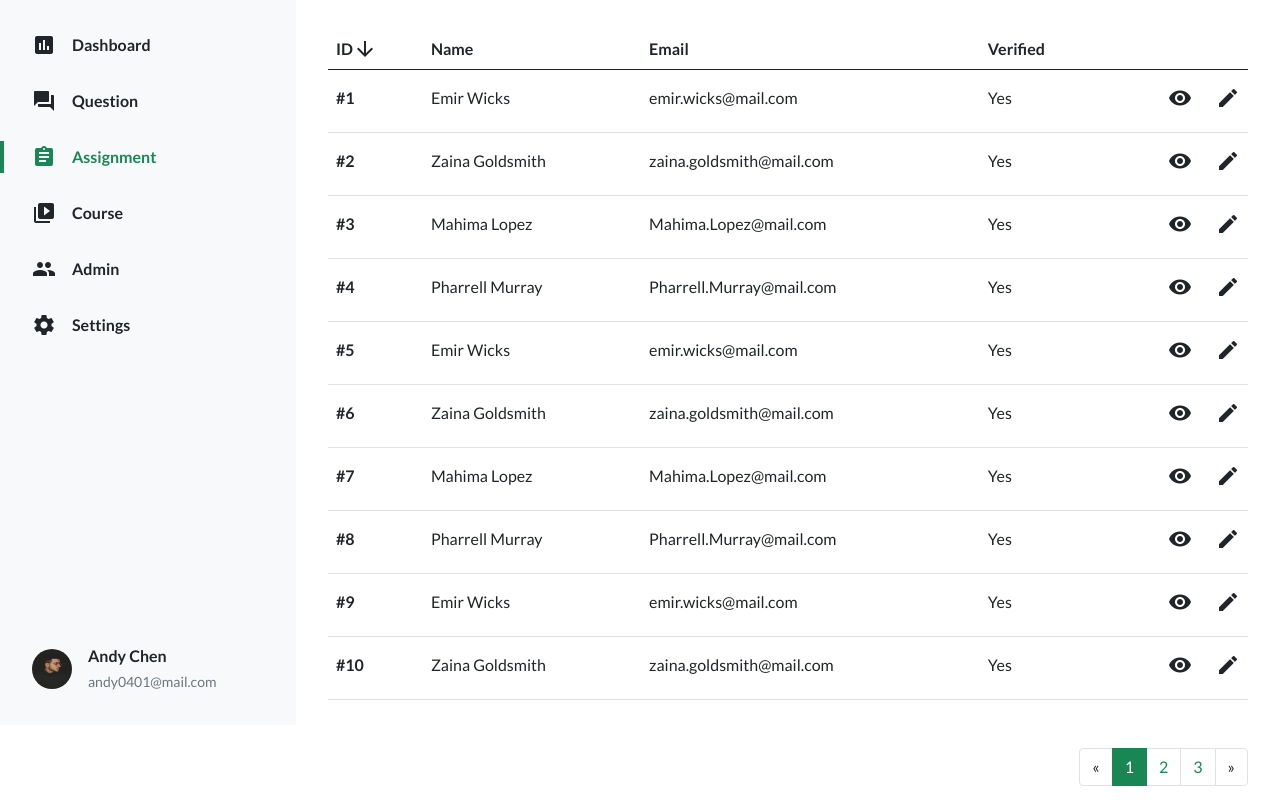
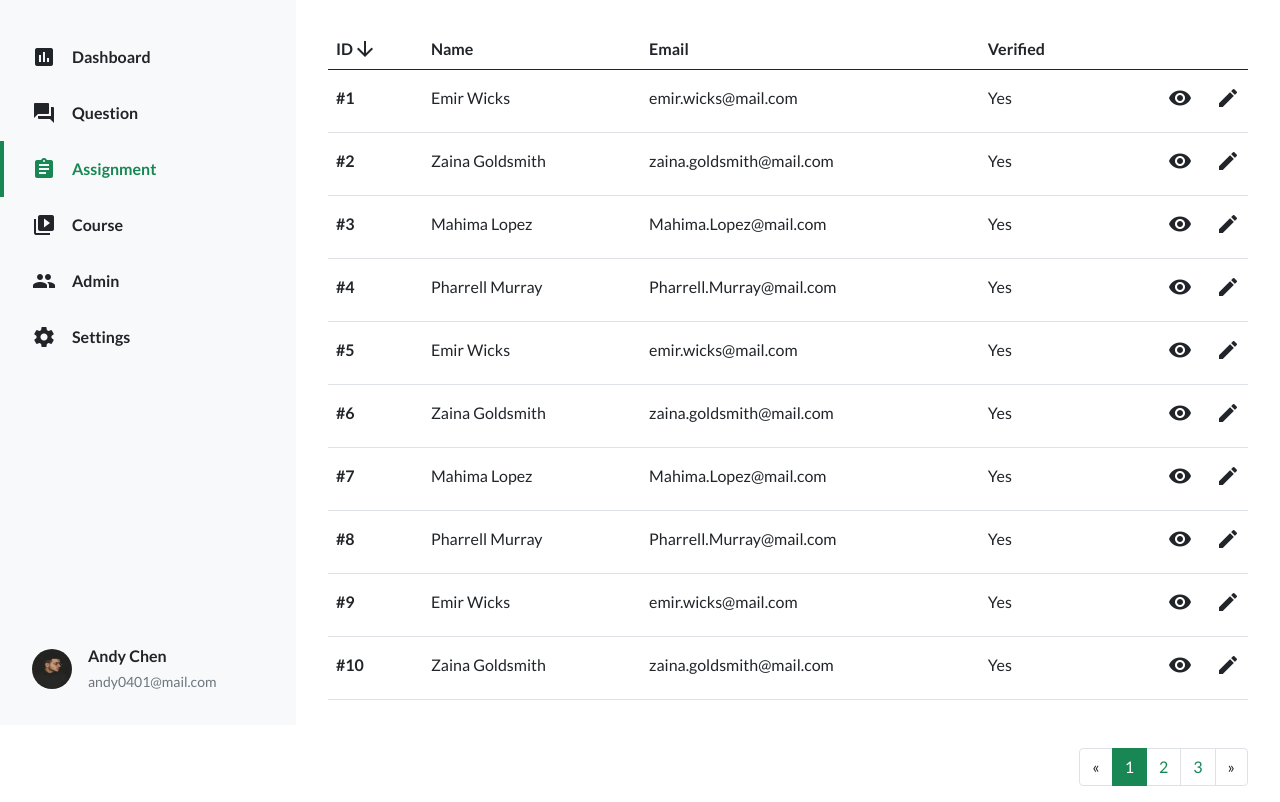
Before and after one commit to PeterCHEN-JIANRONG/gulp-glasses-backend, a plain HTML site: page admin.html in a window 1280 px wide. Shown: the part 75-877 px from the top of the page. Drawn offline with nearby package versions, Linux system fonts and the light colour scheme.

Commit message:
Update 2021-08-05T13:11:19.007Z

```diff
--- a/admin.html
+++ b/admin.html
@@ -25,27 +25,27 @@
   <div class="d-flex">
     <div class="sidebar">
       <nav class="navbar navbar-expand-lg navbar-light bg-light flex-column justify-content-between align-items-start">
-        <div class="d-flex flex-column">
+        <div class="d-flex flex-column w-100">
           <a class="navbar-brand p-0" href="#"><img src="./assets/images/logo-ANSWER.svg" alt="logo"></a>
           <div class="collapse navbar-collapse" id="navbarNav">
-            <ul class="navbar-nav d-flex flex-column">
-              <li class="nav-item mb-4">
-                <a class="nav-link fw-bold py-1 d-flex align-items-center" href="./assignment.html"><i class="material-icons me-3">assessment</i>Dashboard</a>
-              </li>
-              <li class="nav-item mb-4">
-                <a class="nav-link fw-bold py-1 d-flex align-items-center" href="./assignment.html"><i class="material-icons me-3">question_answer</i>Question</a>
-              </li>
-              <li class="nav-item mb-4">
-                <a class="nav-link fw-bold py-1 d-flex align-items-center active" href="./assignment.html"><i class="material-icons me-3">assignment</i>Assignment</a>
-              </li>
-              <li class="nav-item mb-4">
-                <a class="nav-link fw-bold py-1 d-flex align-items-center" href="./assignment.html"><i class="material-icons me-3">video_library</i>Course</a>
-              </li>
-              <li class="nav-item mb-4">
-                <a class="nav-link fw-bold py-1 d-flex align-items-center" href="./admin.html"><i class="material-icons me-3">people</i>Admin</a>
+            <ul class="navbar-nav d-flex flex-column flex-grow-1">
+              <li class="nav-item">
+                <a class="nav-link fw-bold py-3 d-flex align-items-center" href="./assignment.html"><i class="material-icons me-3">assessment</i>Dashboard</a>
               </li>
               <li class="nav-item">
-                <a class="nav-link fw-bold py-1 d-flex align-items-center" href="./assignment.html"><i class="material-icons me-3">settings</i>Settings</a>
+                <a class="nav-link fw-bold py-3 d-flex align-items-center" href="./assignment.html"><i class="material-icons me-3">question_answer</i>Question</a>
+              </li>
+              <li class="nav-item">
+                <a class="nav-link fw-bold py-3 d-flex align-items-center active" href="./assignment.html"><i class="material-icons me-3">assignment</i>Assignment</a>
+              </li>
+              <li class="nav-item">
+                <a class="nav-link fw-bold py-3 d-flex align-items-center" href="./assignment.html"><i class="material-icons me-3">video_library</i>Course</a>
+              </li>
+              <li class="nav-item">
+                <a class="nav-link fw-bold py-3 d-flex align-items-center" href="./admin.html"><i class="material-icons me-3">people</i>Admin</a>
+              </li>
+              <li class="nav-item">
+                <a class="nav-link fw-bold py-3 d-flex align-items-center" href="./assignment.html"><i class="material-icons me-3">settings</i>Settings</a>
               </li>
             </ul>
           </div>
```
Also changed, not shown: assignment.html (+17 -17 lines), index.html (+17 -17 lines), assets/style/all.css, 1 other file.
